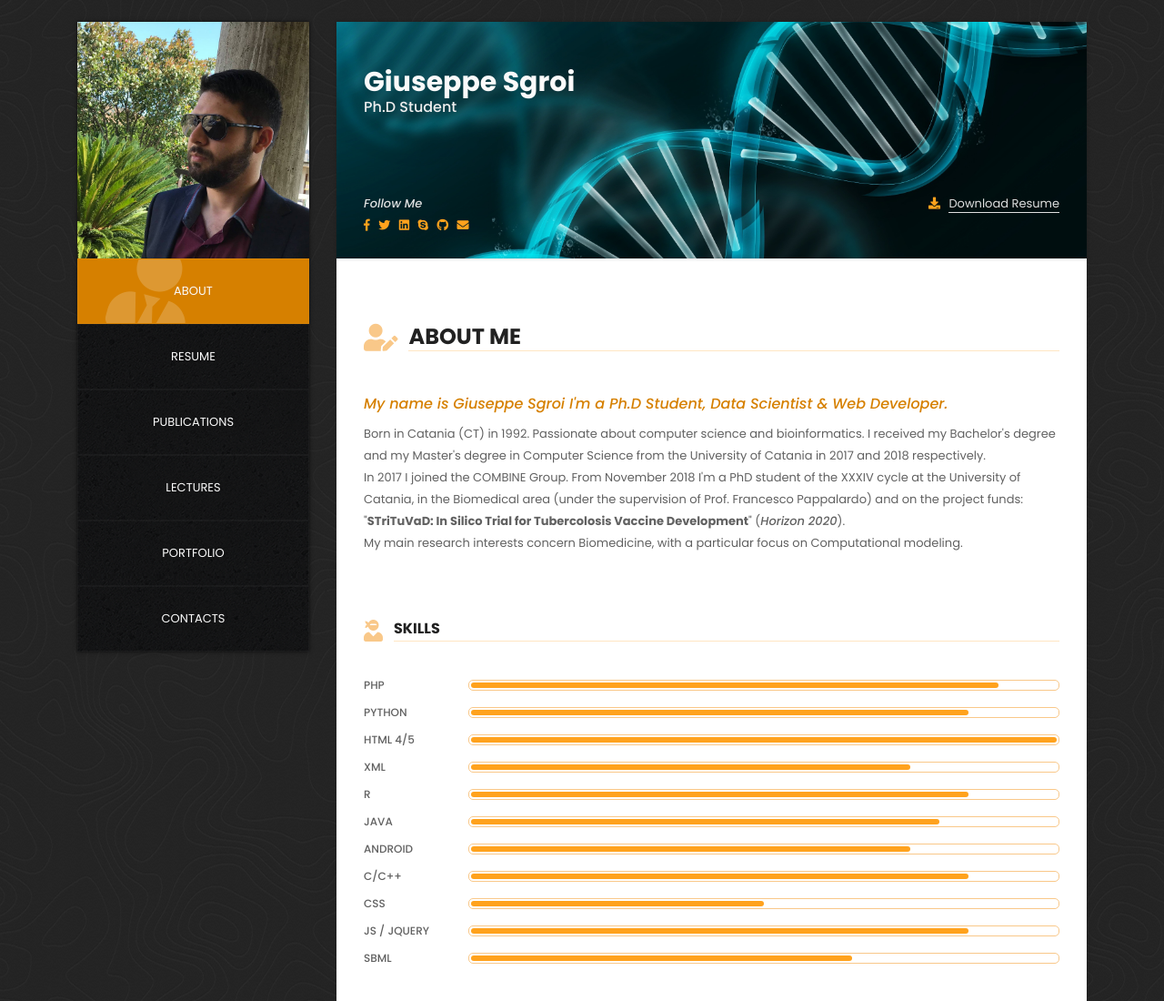
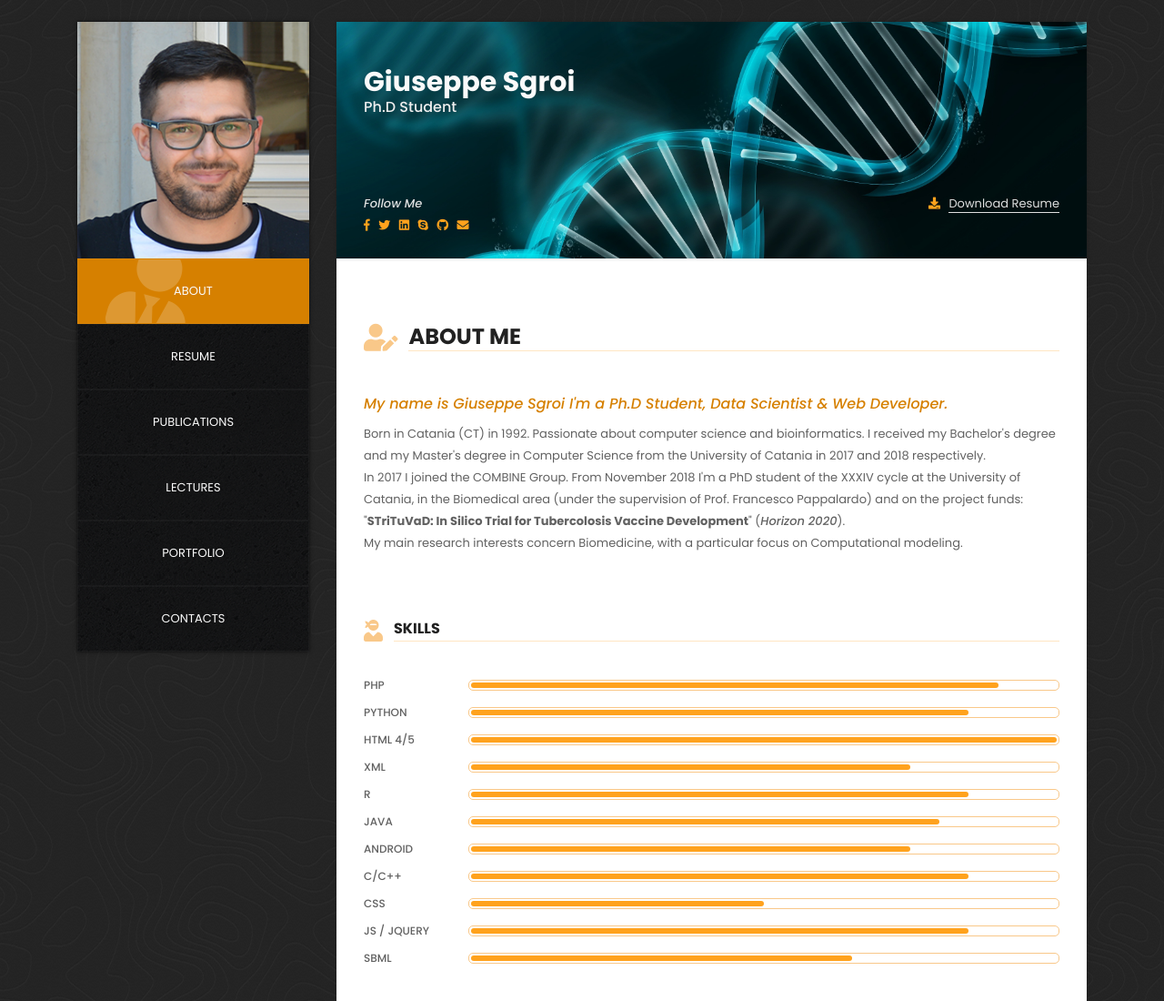
Before and after one commit to Pex2892/pex2892.github.io, a plain HTML site: page index.html in a window 1280 px wide. Shown: the top 1100 px of the page at 91% size. Drawn offline with Linux system fonts and the light colour scheme; some packages are replaced by stand-ins of ours.

Commit message:
add new photo

```diff
--- a/assets/css/style.css
+++ b/assets/css/style.css
@@ -354,7 +354,7 @@ h6 {
 .profile-img {
   width: 100%;
   height: 260px;
-  background-image: url(../img/profile-img/1.jpg);
+  background-image: url(../img/profile-img/profile.jpg);
   background-position: center;
   background-size: cover;
 }
```
Also changed, not shown: assets/img/profile-img/1.jpg (deleted), assets/img/profile-img/1_old.jpg (deleted), assets/img/profile-img/profile.jpg (added).
